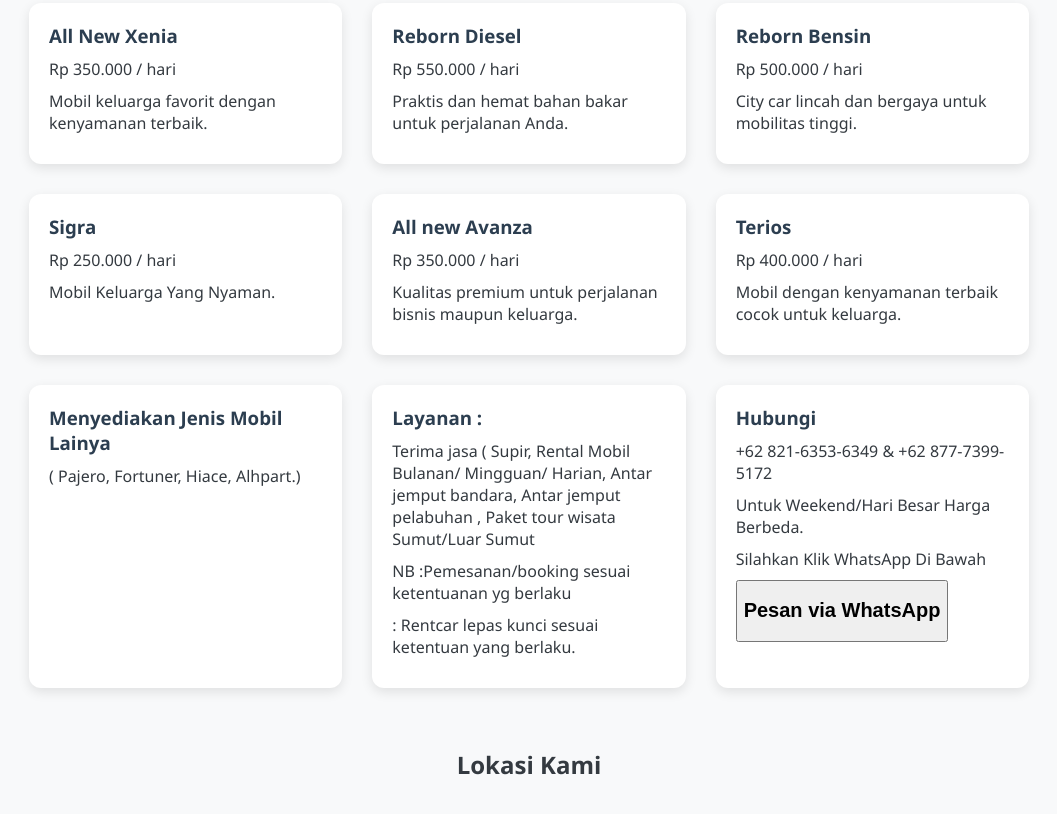
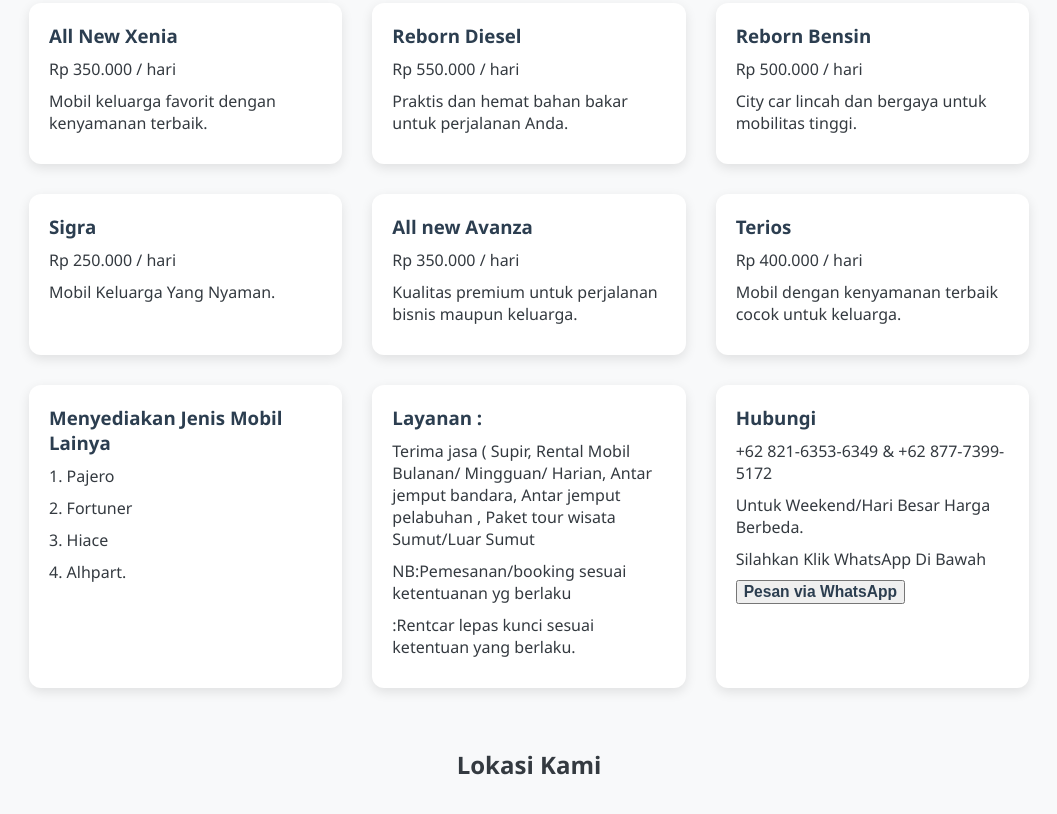
Before and after one commit to Arijuanda10/websitemobil, a plain HTML site: page index.html in a window 1280 px wide. Shown: the part 388-1202 px from the top of the page, without its empty margins (111-1168 px from the left). Drawn offline with Linux system fonts and the light colour scheme; grey boxes are pictures that could not be loaded.

Commit message:
Update index.html

```diff
--- a/index.html
+++ b/index.html
@@ -1,3 +1,4 @@
+
 <!DOCTYPE html>
 <html lang="id">
 <head>
@@ -152,7 +153,10 @@
 		<div class="car">
             <div class="car-details">
                 <h3>Menyediakan Jenis Mobil Lainya</h3>
-                <p>( Pajero, Fortuner, Hiace, Alhpart.)</p>
+                <p>1. Pajero</p>
+				<p>2. Fortuner</p>
+				<p>3. Hiace</p>
+				<p>4. Alhpart.</p>
             </div>
         </div>
 
@@ -162,8 +166,8 @@
                 <p>Terima jasa ( Supir, Rental Mobil Bulanan/ Mingguan/ Harian, Antar jemput bandara, Antar jemput pelabuhan
 								, Paket tour wisata Sumut/Luar Sumut
 
-				<p>NB	:Pemesanan/booking sesuai ketentuanan yg berlaku </p>
-				 <p1>	: Rentcar lepas kunci sesuai ketentuan yang berlaku.</p1>
+				<p>NB:Pemesanan/booking sesuai ketentuanan yg berlaku</p>
+				 <p1>:Rentcar lepas kunci sesuai ketentuan yang berlaku.</p1>
 				</p>
             </div>
         </div>
@@ -174,10 +178,29 @@
                 <p>+62 821-6353-6349 & +62 877-7399-5172</p>
                 <p>Untuk Weekend/Hari Besar Harga Berbeda.</p>
 				<p>Silahkan Klik WhatsApp Di Bawah</p>
-				<button onclick="window.open('https://wa.me/+6282163536349?text=Halo%20saya%20ingin%20sewa%20mobil', '_blank')">
-  <h2>Pesan via WhatsApp</h2>
+				<button onclick="kirimWA()"><h3>Pesan via WhatsApp</h3></button>
+
+    <script>
+        function kirimWA() {
+            let nama = document.getElementById('nama').value;
+            let nohp = document.getElementById('nohp').value;
+            let mobil = document.getElementById('mobil').value;
+            let tanggal = document.getElementById('tanggal').value;
+
+            // Nomor WA tujuan tanpa tanda +
+            let noWaTujuan = "6282163536349"; // Ganti dengan nomor WA admin
+
+            let pesan = `Halo, saya ingin rental mobil di Rentalmobil.JUN.%0A` +
+                        `Nama: ${nama}%0A` +
+                        `No HP: ${nohp}%0A` +
+                        `Jenis Mobil: ${mobil}%0A` +
+                        `Tanggal Sewa: ${tanggal}`;
+
+            let url = `https://wa.me/${+6282163536349}?text=${pesan}`;
+            window.open(url, '_blank');
+        }
+    </script>
 </button>
-
             </div>
         </div>
     </div>
```
